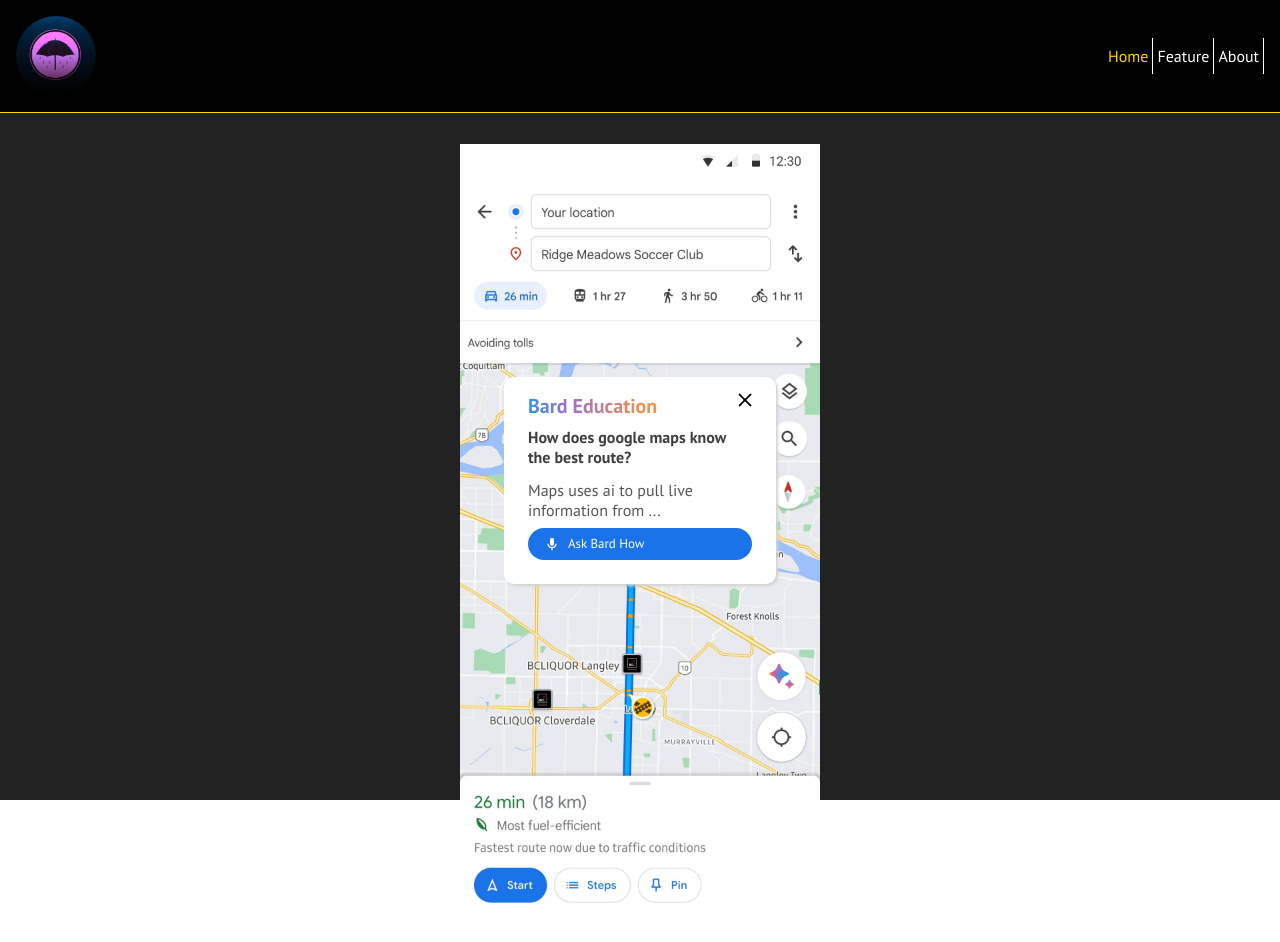
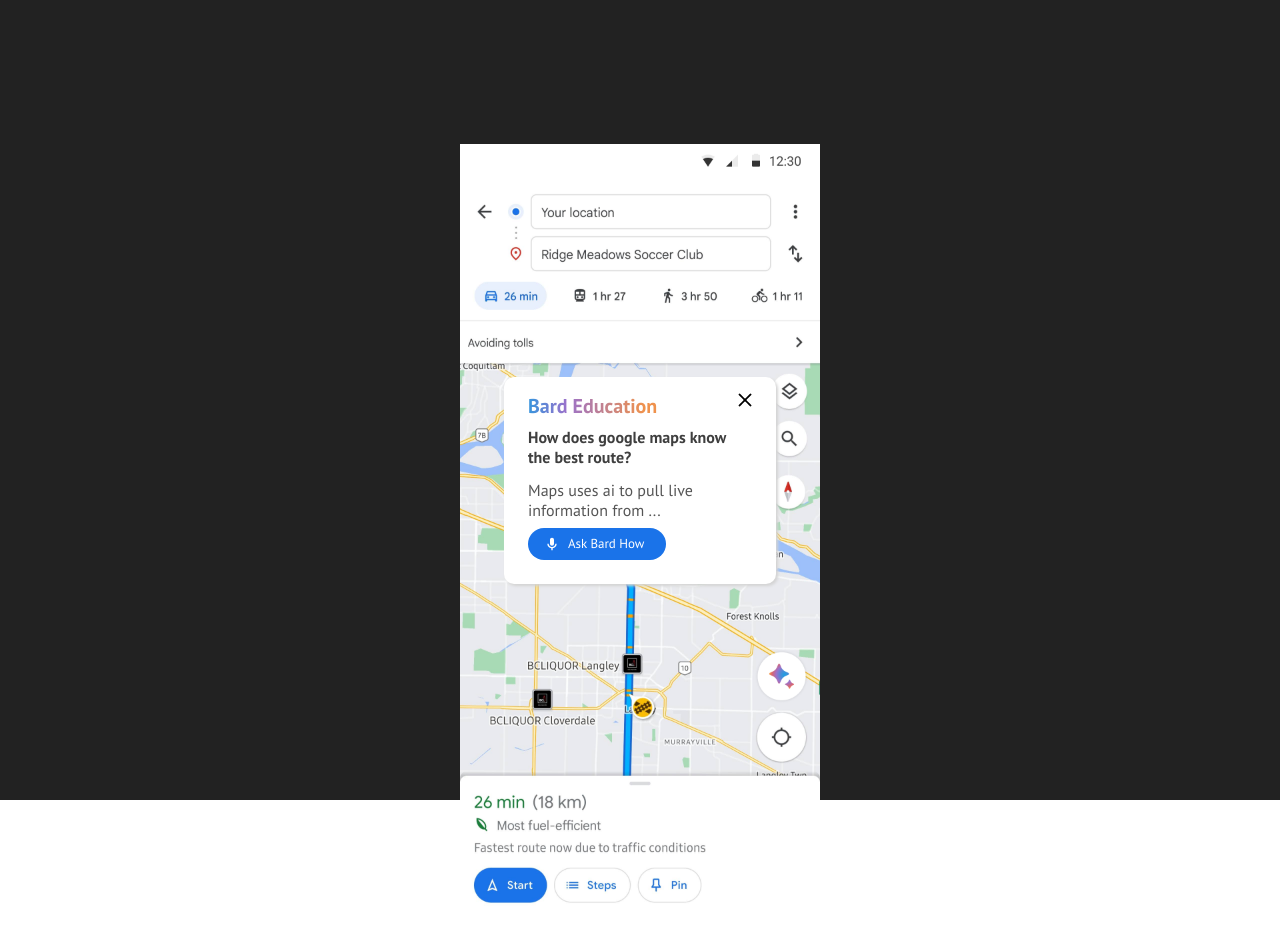
Before and after one commit to Corey-Chen-UXUI/industry-project-client, a React (Create React App) app: page /feature/2 in a window 1280 px wide. Built offline with nearby package versions, Linux system fonts and the light colour scheme.

Commit message:
final version

```diff
--- a/src/App.js
+++ b/src/App.js
@@ -14,7 +14,7 @@
     return (
         <div className="app">
             <BrowserRouter>
-                <Header />
+                <Header className="header" />
                 <Routes>
                     <Route path="/" element={<Home />} />
                     <Route path="/feature" element={<Feature />} />
--- a/src/App.scss
+++ b/src/App.scss
@@ -7,3 +7,6 @@
     font-family: san;
     color: #555;
 }
+.header {
+    opacity: 0;
+}
--- a/src/Components/ModalBard/ModalBard.scss
+++ b/src/Components/ModalBard/ModalBard.scss
@@ -6,6 +6,13 @@
     position: fixed;
     top: 0;
     left: 0;
+    // transition fade in
+
+    animation: fadeIn 0.7s;
+    -webkit-animation: fadeIn 0.7s;
+    -moz-animation: fadeIn 0.7s;
+    -o-animation: fadeIn 0.7s;
+    -ms-animation: fadeIn 0.7s;
 }
 .wrapper {
     display: flex;
@@ -57,3 +64,14 @@
         width: 1rem;
     }
 }
+@keyframes fadeIn {
+    0% {
+        opacity: 0;
+    }
+    80% {
+        opacity: 0.8;
+    }
+    100% {
+        opacity: 1;
+    }
+}
--- a/src/Components/ToolTipModal/ToolTipModal.scss
+++ b/src/Components/ToolTipModal/ToolTipModal.scss
@@ -12,6 +12,14 @@
     border-radius: 10px;
     background-color: #fff;
     box-shadow: 2px 2px 3px lightgrey;
+
+    // fade in
+    animation: fadeIn 0.7s;
+    -webkit-animation: fadeIn 0.7s;
+    -moz-animation: fadeIn 0.7s;
+    -o-animation: fadeIn 0.7s;
+    -ms-animation: fadeIn 0.7s;
+
     &__top {
         display: flex;
         justify-content: space-between;
@@ -54,9 +62,19 @@
         align-items: center;
         text-decoration: none;
         cursor: pointer;
+        width: 8.625rem;
     }
     &__icon {
         height: 1rem;
         margin-right: 0.5rem;
     }
 }
+@keyframes fadeIn {
+    0% {
+        opacity: 0;
+    }
+
+    100% {
+        opacity: 1;
+    }
+}
```
